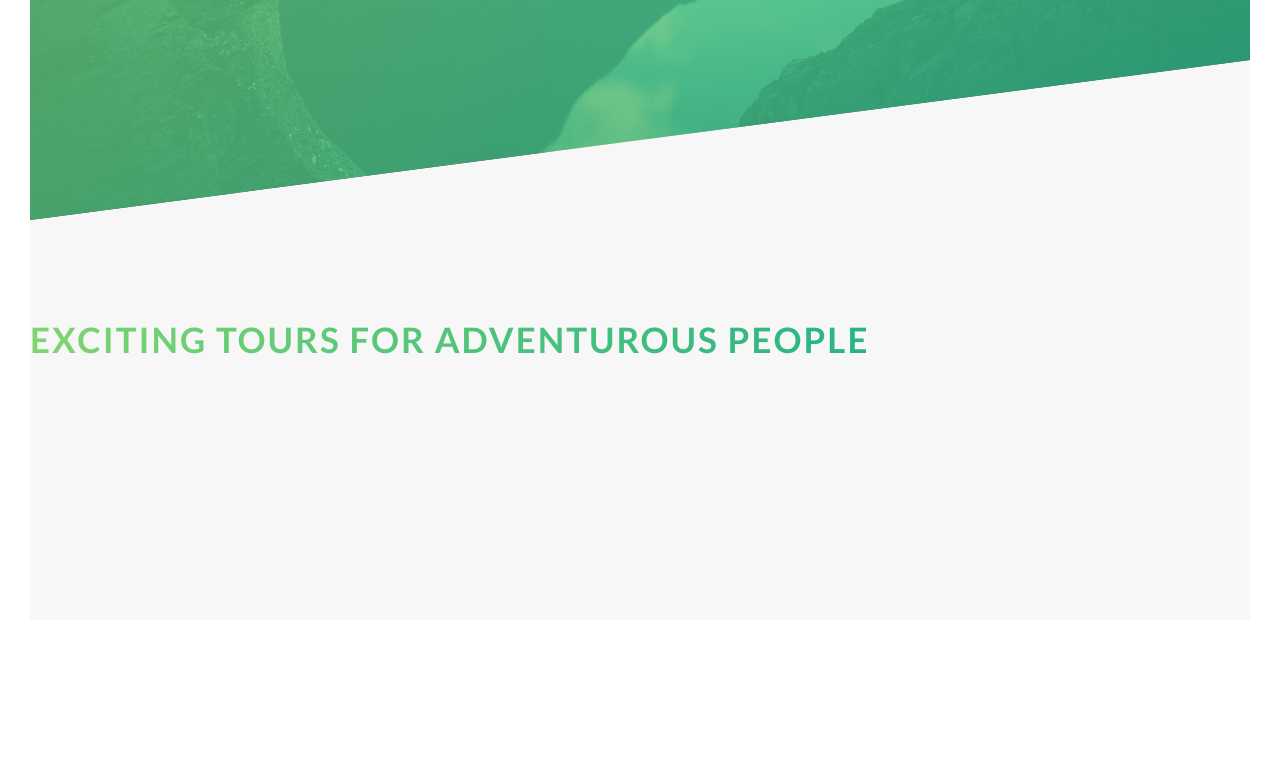
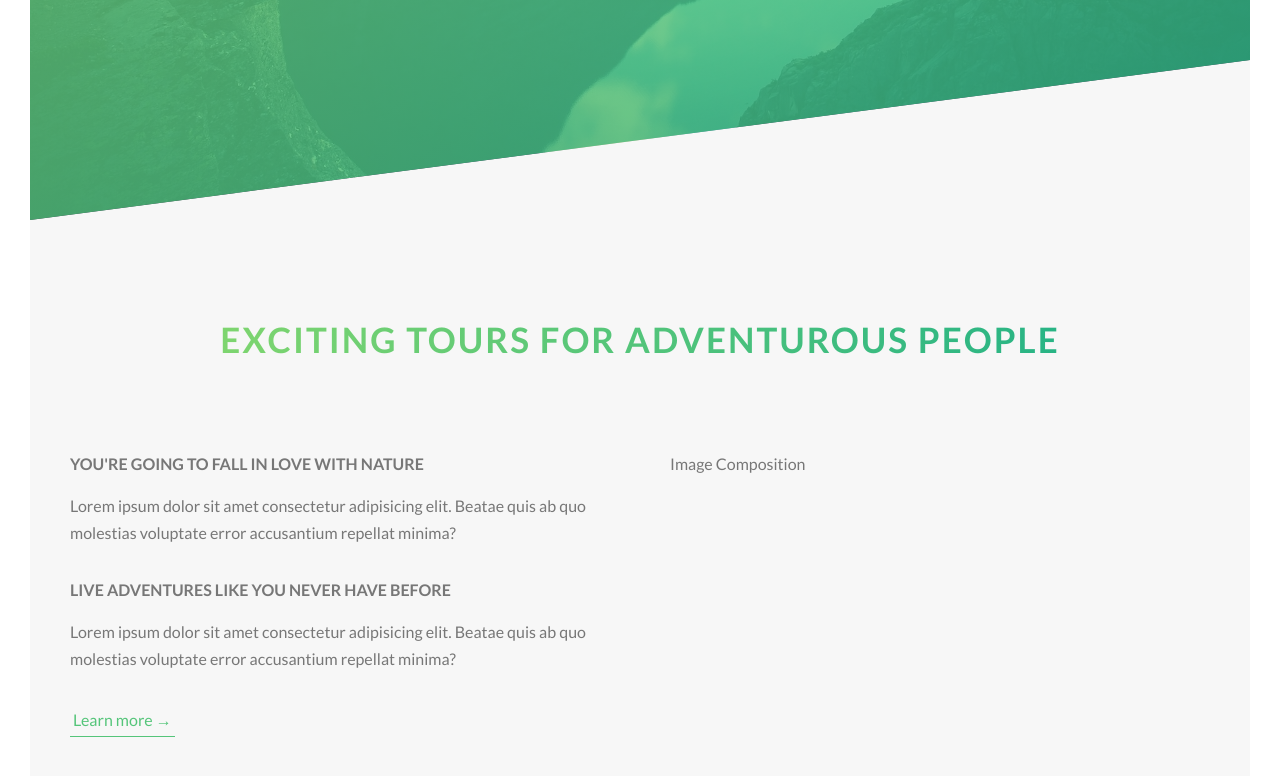
Before and after one commit to TimeBandit/advanced-sass-natours, a website: page index.html in a window 1280 px wide. Shown: the part 570-1346 px from the top of the page. Before the commit the page ends 1220 px from the top, so only its background shows below. Drawn offline with Linux system fonts and the light colour scheme.

Commit message:
about section

```diff
--- a/index.html
+++ b/index.html
@@ -29,9 +29,27 @@
     </header>
     <main>
         <section class="section-about">
-            <h2 class="heading-secondary">
-                Exciting tours for adventurous people
-            </h2>
+            <div class="u-center-text u-margin-bottom-big">
+                <h2 class="heading-secondary">
+                    Exciting tours for adventurous people
+                </h2>
+            </div>
+            <div class="row">
+                    <div class="col-1-of-2">
+                        <h3 class="heading-tertiary u-margin-bottom-small">You're going to fall in love with nature</h3>
+                        <p class="paragraph">
+                            Lorem ipsum dolor sit amet consectetur adipisicing elit. Beatae quis ab quo molestias voluptate error accusantium repellat minima?
+                        </p>
+                        <h3 class="heading-tertiary u-margin-bottom-small">Live adventures like you never have before</h3>
+                        <p class="paragraph">
+                            Lorem ipsum dolor sit amet consectetur adipisicing elit. Beatae quis ab quo molestias voluptate error accusantium repellat minima?
+                        </p>
+                        <a href="#" class="btn-text">Learn more &rarr;</a>
+                    </div>
+                    <div class="col-1-of-2">
+                        Image Composition
+                    </div>
+                </div>
         </section>
     </main>
     <!-- <section class="grid-test">
--- a/sass/abstracts/_variables.scss
+++ b/sass/abstracts/_variables.scss
@@ -11,3 +11,6 @@
 $grid-width: 114rem;
 $gutter-vertical: 8rem;
 $gutter-horizontal: 6rem;
+
+// font
+$default-font-size: 1.6rem;
--- a/sass/base/_typography.scss
+++ b/sass/base/_typography.scss
@@ -54,3 +54,16 @@
     text-shadow: .5rem 1rem 2rem rgba($color-black, 0.2)
   }
 }
+
+.heading-tertiary{
+  font-size: $default-font-size;
+  font-weight: 700;
+  text-transform: uppercase;
+}
+
+.paragraph{
+  font-size: $default-font-size;
+  &:not(:last-child) {
+    margin-bottom: 3rem;
+  }
+}
--- a/sass/base/_utilities.scss
+++ b/sass/base/_utilities.scss
@@ -0,0 +1,15 @@
+.u-center-text {
+  text-align: center;
+}
+
+.u-margin-bottom-big {
+  margin-bottom: 8rem;
+}
+
+.u-margin-bottom-medium {
+  margin-bottom: 4rem;
+}
+
+.u-margin-bottom-small {
+  margin-bottom: 1.5rem;
+}
--- a/sass/components/_button.scss
+++ b/sass/components/_button.scss
@@ -8,7 +8,7 @@
     /* transition: all 0.2s; */
     border-radius: 10rem;
     display: inline-block;
-    font-size: 1.6rem;
+    font-size: $default-font-size;
     padding: 1.5rem 4rem;
     position: relative;
     text-decoration: none;
@@ -56,3 +56,27 @@
     z-index: -1;
   }
 }
+
+.btn-text {
+  &:link,
+  &:visited{
+    font-size: $default-font-size;
+    color: $color-primary;
+    display: inline-block;
+    text-decoration: none;
+    border-bottom: 1px solid $color-primary;
+    padding: 3px;
+    transition: box-shadow 0.2s, transform 0.2s;  }
+
+  &:hover{
+    background-color: $color-primary;
+    color: $color-white;
+    box-shadow: 0 1rem 2rem rgba($color-black, 0.15);
+    transform: translateY(-2px);
+  }
+
+  &:active{
+    box-shadow: 0.5rem 1rem 2rem rgba($color-black, 0.15);
+    transform: translateY(0);
+  }
+}
--- a/sass/layout/_grid.scss
+++ b/sass/layout/_grid.scss
@@ -1,6 +1,5 @@
 .row {
   max-width: $grid-width;
-  background-color: #eee;
   margin: 0 auto;
 
   // cool trick
@@ -12,7 +11,6 @@
 
   // use attribute selector to apply same column rules
   [class^='col-']{
-    background-color: orangered;
     float: left;
     &:not(:last-child) {
       margin-right: $gutter-horizontal;
```
Also changed, not shown: css/style.css.
